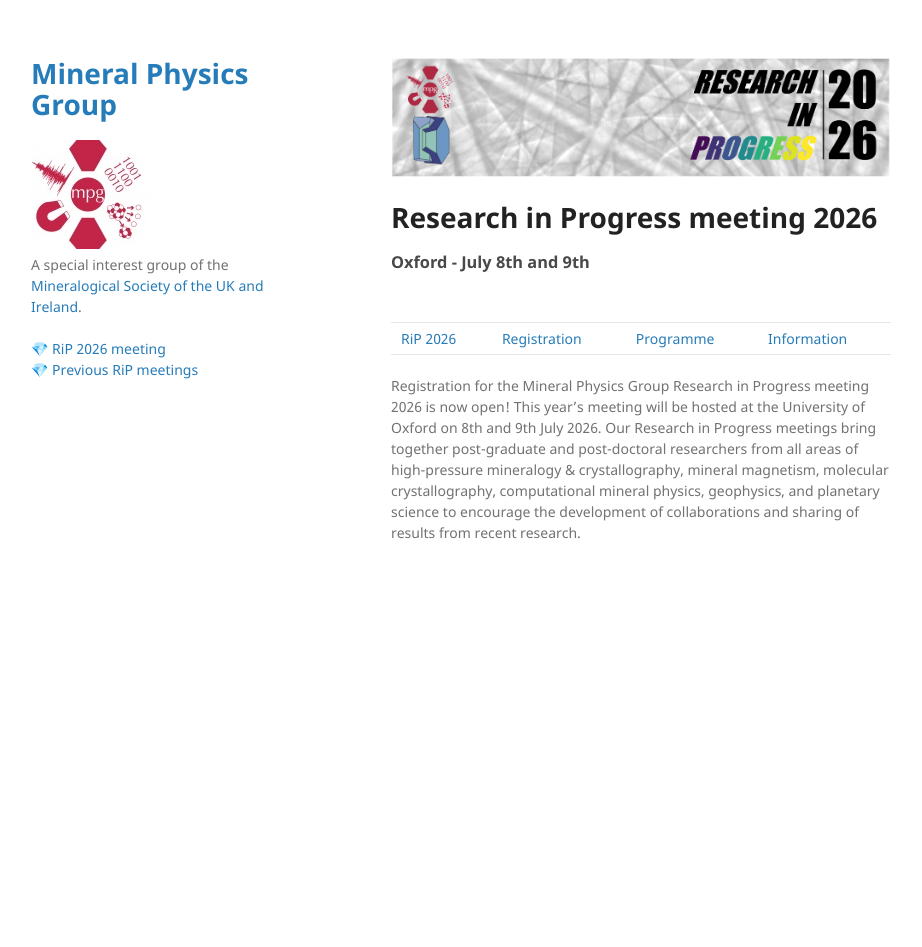
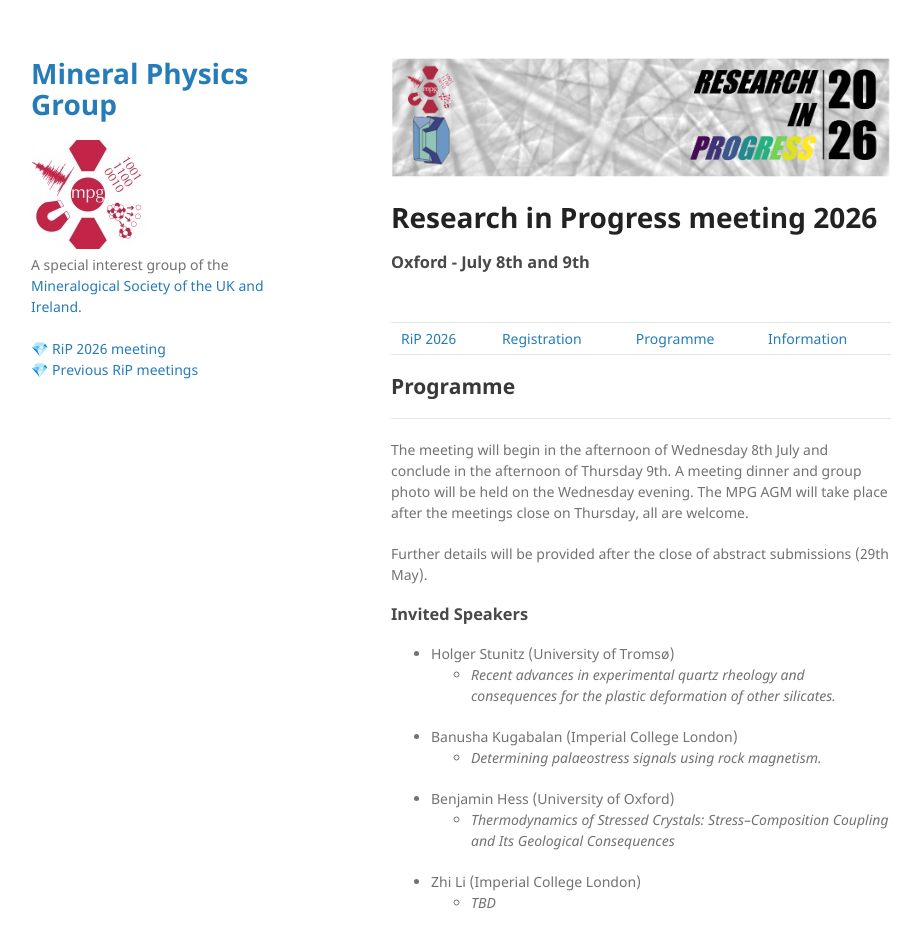
Before and after one commit to MinPhys/MinPhys.github.io, a Jekyll site: the page built from RiP_2026/RiP_2026-programme.md, in a window 1280 px wide and 983 px high. Shown: the top 947 px of the window, without its empty margins (179-1101 px from the left). Built offline with Jekyll 4.4.1, drawn with Linux system fonts in a browser that asks for light colours.

Commit message:
Update RiP_2026-programme.md

```diff
--- a/RiP_2026/RiP_2026-programme.md
+++ b/RiP_2026/RiP_2026-programme.md
@@ -9,4 +9,21 @@ layout: default
 |----|----|----|----|
 | [RiP 2026](./RiP_2026.html) | [Registration](./RiP_2026-registration.html) | [Programme](./RiP_2026-programme.html) | [Information](./RiP_2026-information.html) |
 
-Registration for the Mineral Physics Group Research in Progress meeting 2026 is now open! This year's meeting will be hosted at the University of Oxford on 8th and 9th July 2026. Our Research in Progress meetings bring together post-graduate and post-doctoral researchers from all areas of high-pressure mineralogy & crystallography, mineral magnetism, molecular crystallography, computational mineral physics, geophysics, and planetary science to encourage the development of collaborations and sharing of results from recent research.
+## Programme
+* * *
+
+The meeting will begin in the afternoon of Wednesday 8th July and conclude in the afternoon of Thursday 9th.
+A meeting dinner and group photo will be held on the Wednesday evening.
+The MPG AGM will take place after the meetings close on Thursday, all are welcome.
+
+Further details will be provided after the close of abstract submissions (29th May).
+
+### Invited Speakers
+- Holger Stunitz (University of Tromsø)
+  - _Recent advances in experimental quartz rheology and consequences for the plastic deformation of other silicates._
+- Banusha Kugabalan (Imperial College London)
+  - _Determining palaeostress signals using rock magnetism._
+- Benjamin Hess (University of Oxford)
+  - _Thermodynamics of Stressed Crystals: Stress–Composition Coupling and Its Geological Consequences_
+- Zhi Li (Imperial College London)
+  - _TBD_
```
